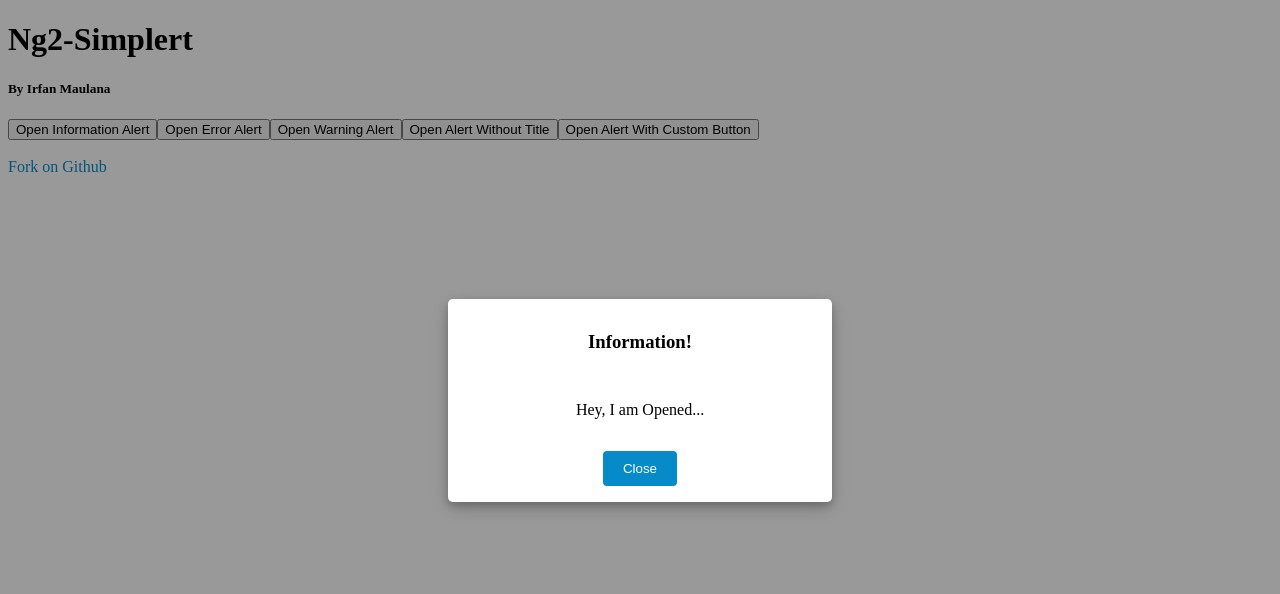
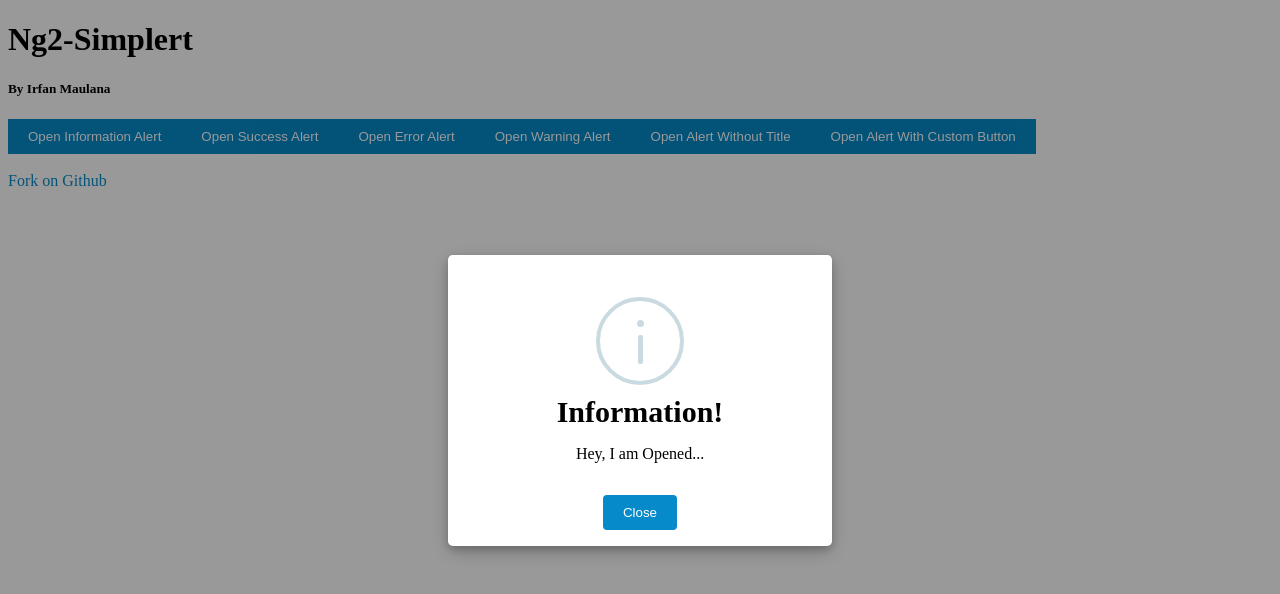
Before and after one commit to mazipan/ng2-simplert, an Angular app: page / in a window 1280 px wide. Both pictures are taken after a click on the button "Open Information Alert". Shown: the top 594 px of the page. Built offline with nearby package versions, Linux system fonts and the light colour scheme.

Commit message:
add icon when set type

```diff
--- a/src/app/app.component.ts
+++ b/src/app/app.component.ts
@@ -3,27 +3,41 @@
 
 @Component({
   selector: 'app-root',
+  styles: [`
+    .demo__btn{
+      padding: 10px 20px;
+      outline: none;
+      border: none;
+      text-align: center;
+      cursor: pointer;
+      color: #fff;
+      background-color: #068AC9;
+      -webkit-appearance: none;
+      -moz-appearance: none;
+    }
+  `],
   template: `
     <h1>Ng2-Simplert</h1>
     <h5>By Irfan Maulana</h5>
     <div>
-      <button class="open--info" (click)="showPopup('Information!', 'Hey, I am Opened...')">Open Information Alert</button>
-      <button class="open--error" (click)="showPopup('Error!', 'Hey, I am Opened...')">Open Error Alert</button>
-      <button class="open--warning" (click)="showPopup('Warning!', 'Hey, I am Opened...')">Open Warning Alert</button>
-      <button class="open--nontitle" (click)="showPopup('', 'Hey, I am Opened, but I dont have title')">Open Alert Without Title</button>
-      <button class="open--nontitle" (click)="showPopup('Custom Button', 'Hey, I am Opened...');modifyColor('#FF0315')">Open Alert With Custom Button</button>
+      <button class="demo__btn open--info" (click)="showPopup('Information!', 'Hey, I am Opened...', 'info')">Open Information Alert</button>
+      <button class="demo__btn open--info" (click)="showPopup('Success!', 'Hey, I am Opened...', 'success')">Open Success Alert</button>
+      <button class="demo__btn open--error" (click)="showPopup('Error!', 'Hey, I am Opened...', 'error')">Open Error Alert</button>
+      <button class="demo__btn open--warning" (click)="showPopup('Warning!', 'Hey, I am Opened...', 'warning')">Open Warning Alert</button>
+      <button class="demo__btn open--nontitle" (click)="showPopup('', 'Hey, I am Opened, but I dont have title', '')">Open Alert Without Title</button>
+      <button class="demo__btn open--customcolor" (click)="showPopup('Custom Button', 'Hey, I am Opened...', '');modifyColor('#FF0315')">Open Alert With Custom Button</button>
     </div>
     <br/>
     <a href="https://github.com/mazipan/ng2-simplert" target="_blank" style="color: #068AC9; text-decoration: none;">Fork on Github</a>
-    <SimplertComponent [isUseRadius]="true"></SimplertComponent>
+    <SimplertComponent [isUseRadius]="true" [isUseIcon]="true"></SimplertComponent>
   `
 })
 export class AppComponent {
 
   constructor(private _simplertService: SimplertService){}
 
-  showPopup(title: string, message: string){
-    this._simplertService.openPopupBlock(title, message);
+  showPopup(title: string, message: string, type: string){
+    this._simplertService.openPopupBlockWithType(title, message, type);
   }
 
   modifyColor(hexColor: string){
--- a/src/app/simplert.component.html
+++ b/src/app/simplert.component.html
@@ -1,6 +1,36 @@
 <div class="simplert" role="modal" [ngClass]="{'simplert--shown': isShown === true}" (click)="overlayClick($event)">
   <div class="simplert__content" [ngClass]="{'simplert__content--radius': isUseRadius}">
     <div class="simplert__header">
+
+      <div *ngIf="isUseIcon">
+        <div class="simplert__icon simplert__icon--info" *ngIf="type === 'info'">
+          <div class="simplert__line simplert__line--info">
+          </div>
+          <div class="simplert__line simplert__line--info-2">
+          </div>
+        </div>
+
+        <div class="simplert__icon simplert__icon--success" *ngIf="type === 'success'">
+          <div class="simplert__line simplert__line--success">
+          </div>
+          <div class="simplert__line simplert__line--success-2">
+          </div>
+        </div>
+
+        <div class="simplert__icon simplert__icon--warning" *ngIf="type === 'warning'">
+          <div class="simplert__line simplert__line--warning">
+          </div>
+          <div class="simplert__line simplert__line--warning-2">
+          </div>
+        </div>
+
+        <div class="simplert__icon simplert__icon--error" *ngIf="type === 'error'">
+          <div class="simplert__line simplert__line--error">
+          </div>
+          <div class="simplert__line simplert__line--error-2">
+          </div>
+        </div>
+      </div>
 
       <b class="simplert__title" *ngIf="title !== ''">{{title}}</b>
 
--- a/src/app/simplert.component.scss
+++ b/src/app/simplert.component.scss
@@ -4,12 +4,17 @@
   -moz-border-radius: $radius;
   border-radius: $radius;
 }
-
 @mixin appearance($appearance)
 {
   -webkit-appearance: $appearance;
   -moz-appearance: $appearance;
 }
+
+$simplertInfo       : #C9DAE1 !default;
+$simplertSuccess		: #A5DC86 !default;
+$simplertWarning 		: #F8BB86 !default;
+$simplertError   		: #F27474 !default;
+$simplertDefaultBtn : #068AC9 !default;
 
 .simplert
 {
@@ -35,12 +40,12 @@
 
     &__header
     {
-        padding: 2em 0;
+        padding: 2em 0 0;
     }
     &__title
     {
       display: block;
-      font-size: 1.17em;
+      font-size: 30px;
     }
     &__content
     {
@@ -71,6 +76,135 @@
     {
 
     }
+    &__icon
+    {
+      margin: 10px auto;
+      width: 80px;
+      height: 80px;
+      position: relative;
+
+      @include border-radius(50%);
+
+      &--info
+      {
+        border: 4px solid $simplertInfo;
+      }
+      &--success
+      {
+        border: 4px solid $simplertSuccess;
+      }
+      &--warning
+      {
+        border: 4px solid $simplertWarning;
+
+      }
+      &--error
+      {
+        border: 4px solid $simplertError;
+      }
+
+    }
+
+    &__line
+    {
+      height: 5px;
+      display: block;
+      border-radius: 2px;
+      position: absolute;
+      z-index: 2;
+
+      &--info
+      {
+        background-color: $simplertInfo;
+        position: absolute;
+        width: 7px;
+        height: 7px;
+        left: 50%;
+        top: 19px;
+        border-radius: 50%;
+        margin-left: -3px;
+
+        &-2
+        {
+          background-color: $simplertInfo;
+          position: absolute;
+          width: 5px;
+          height: 29px;
+          border-radius: 2px;
+          margin-left: -2px;
+          left: 50%;
+          bottom: 17px;
+        }
+      }
+
+      &--success {
+        background-color: $simplertSuccess;
+        width: 25px;
+        -webkit-transform: rotate(45deg);
+        transform: rotate(45deg);
+        left: 14px;
+        top: 46px;
+
+        &-2 {
+          background-color: $simplertSuccess;
+          width: 47px;
+          -webkit-transform: rotate(-45deg);
+          transform: rotate(-45deg);
+          right: 8px;
+          top: 38px;
+        }
+      }
+
+      &--warning
+      {
+        position: absolute;
+        width: 5px;
+        height: 47px;
+        left: 50%;
+        top: 10px;
+        -webkit-border-radius: 2px;
+        border-radius: 2px;
+        margin-left: -2px;
+        background-color: $simplertWarning;
+
+        &-2
+        {
+          position: absolute;
+          width: 7px;
+          height: 7px;
+          -webkit-border-radius: 50%;
+          border-radius: 50%;
+          margin-left: -3px;
+          left: 50%;
+          bottom: 10px;
+          background-color: $simplertWarning;
+        }
+      }
+
+      &--error
+      {
+
+        -webkit-transform: rotate(45deg);
+        transform: rotate(45deg);
+        left: 17px;
+
+        width: 47px;
+        background-color: $simplertError;
+        top: 37px;
+
+        &-2
+        {
+          -webkit-transform: rotate(-45deg);
+          transform: rotate(-45deg);
+          right: 16px;
+
+          width: 47px;
+          background-color: $simplertError;
+          top: 37px;
+        }
+      }
+    }
+
     &__footer
     {
         padding: 1em 0;
@@ -83,7 +217,7 @@
       text-align: center;
       cursor: pointer;
 
-      background-color: #068AC9;
+      background-color: $simplertDefaultBtn;
       color: #fff;
 
       @include appearance(none);
--- a/src/app/simplert.component.service.ts
+++ b/src/app/simplert.component.service.ts
@@ -8,26 +8,27 @@
 export class SimplertService {
 
   private readonly DEFAULT_BTN_COLOR: string = "#068AC9";
-  private _isShownSource = new BehaviorSubject<boolean>(false);
-  private _titleSource = new BehaviorSubject<string>("");
-  private _messageSource = new BehaviorSubject<string>("");
+  private readonly DEFAULT_TYPE: string = "info";
+  private _isShownSource     = new BehaviorSubject<boolean>(false);
+  private _titleSource       = new BehaviorSubject<string>("");
+  private _messageSource     = new BehaviorSubject<string>("");
   /*
-  * type enum : info, warning, error
+  * type enum : info (default), success, warning, error
   * */
-  private _typeSource = new BehaviorSubject<string>("");
-  private _colorBtnSource = new BehaviorSubject<string>("#068AC9");
+  private _typeSource         = new BehaviorSubject<string>("info");
+  private _colorBtnSource     = new BehaviorSubject<string>("#068AC9");
 
-
-  isShown$ = this._isShownSource.asObservable();
-  title$ = this._titleSource.asObservable();
-  message$ = this._messageSource.asObservable();
-  type$ = this._typeSource.asObservable();
-  colorBtn$ = this._colorBtnSource.asObservable();
+  isShown$      = this._isShownSource.asObservable();
+  title$        = this._titleSource.asObservable();
+  message$      = this._messageSource.asObservable();
+  type$         = this._typeSource.asObservable();
+  colorBtn$     = this._colorBtnSource.asObservable();
 
   openPopupBlock(title: string, message: string){
     this._isShownSource.next(true);
     this._titleSource.next(title);
     this._messageSource.next(message);
+    // reset to default setting
     this._colorBtnSource.next(this.DEFAULT_BTN_COLOR);
   }
 
@@ -35,7 +36,13 @@
     this._isShownSource.next(true);
     this._titleSource.next(title);
     this._messageSource.next(message);
-    this._typeSource.next(type);
+    if(type === ''){
+      this._typeSource.next(this.DEFAULT_TYPE);
+    }else{
+      this._typeSource.next(type);
+    }
+    // reset to default setting
+    this._colorBtnSource.next(this.DEFAULT_BTN_COLOR);
   }
 
   changeShown(booleanParam: boolean){
```
Also changed, not shown: src/app/simplert.component.ts (+13 -12 lines), screenshoot.PNG, 1 other file (tests, documents, lock files or other folders).
